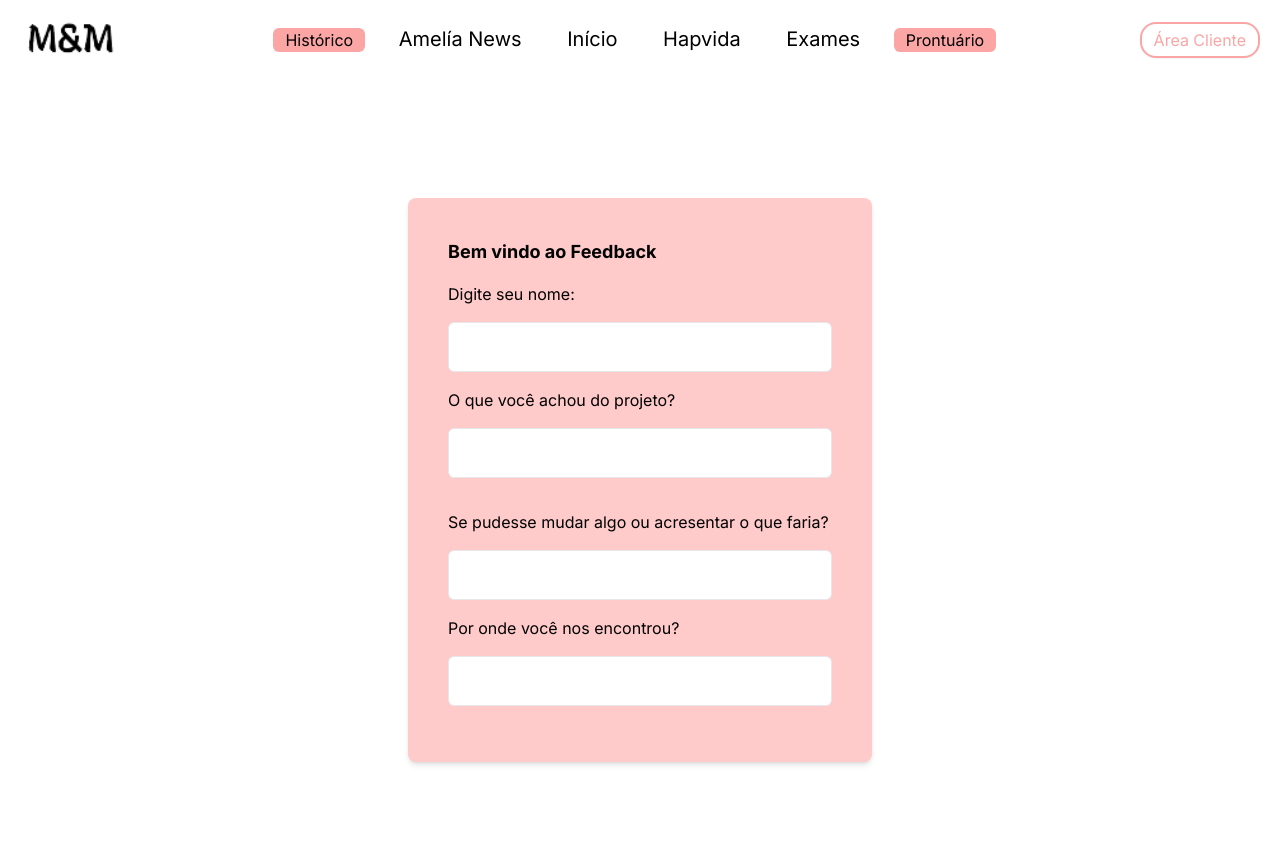
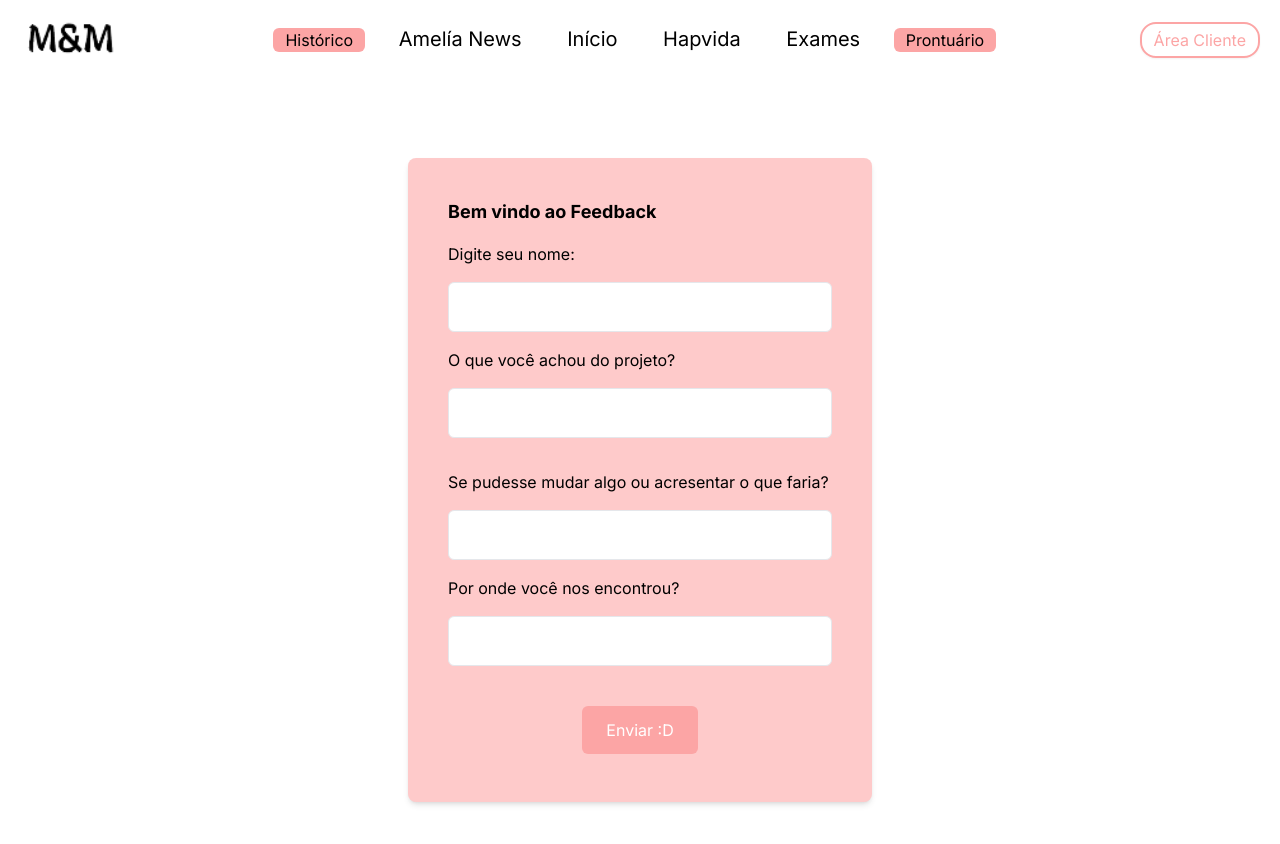
Before and after one commit to ProjetosFaculdadeFiap/GS-Amelia, a Next.js app: page /jornal/feedback in a window 1280 px wide. Shown: the top 844 px of the page. Built offline with nearby package versions, Linux system fonts and the light colour scheme; sample sign-in values are in the browser's storage.

Commit message:
botão :D

```diff
--- a/src/app/jornal/feedback/page.jsx
+++ b/src/app/jornal/feedback/page.jsx
@@ -69,6 +69,11 @@ export default function Feedback() {
                             <input className="p-3 my-4 border rounded-md w-full" type="text" value={indicacao} onChange={(e) => setIndicacao(e.target.value)} />
                         </div>
 
+                        <div className="flex flex-col items-center">
+                            <button className="registro-card-resposta">
+                                Enviar :D
+                            </button>
+                        </div>
 
                     </fieldset>
                 </form>
```
